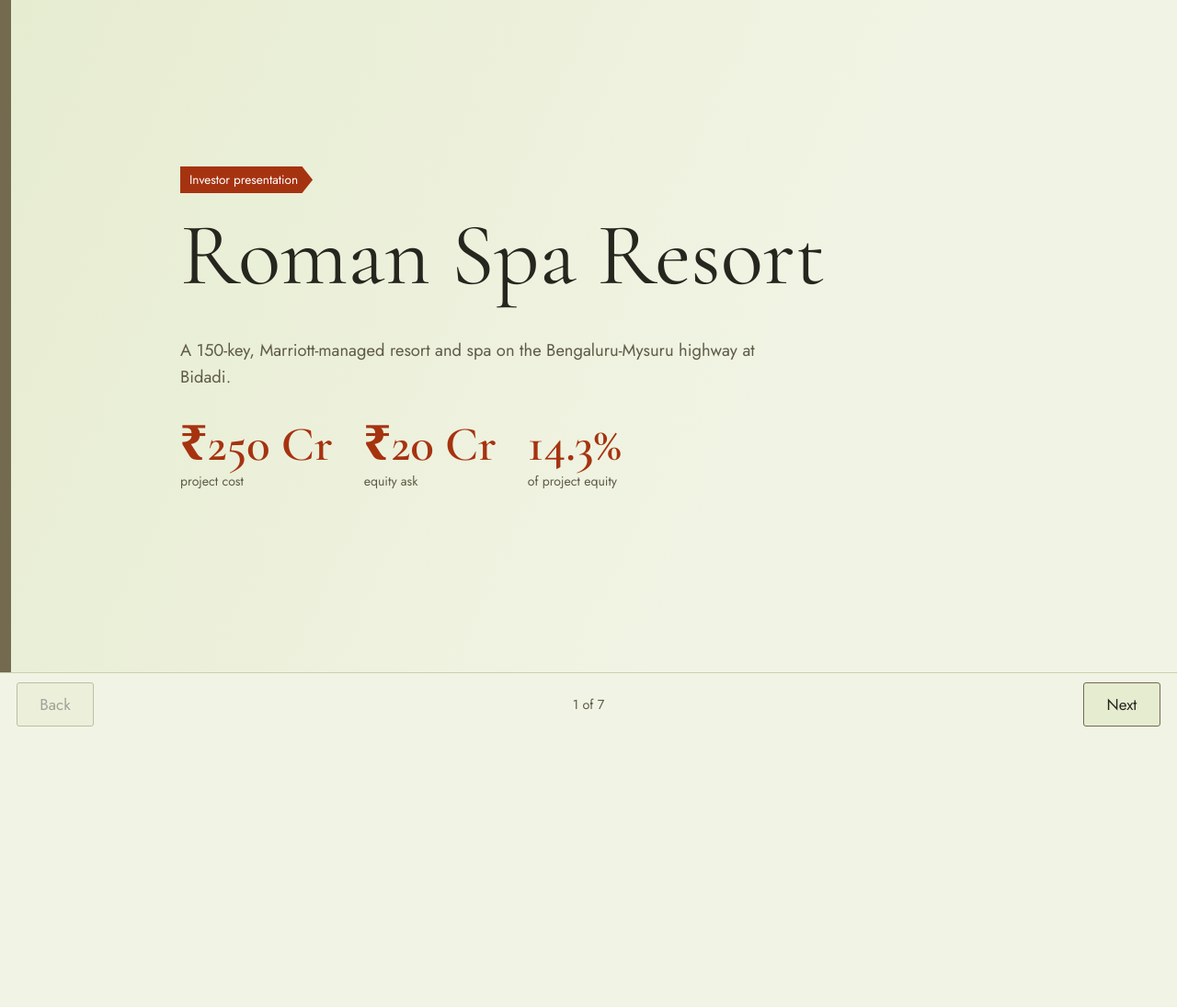
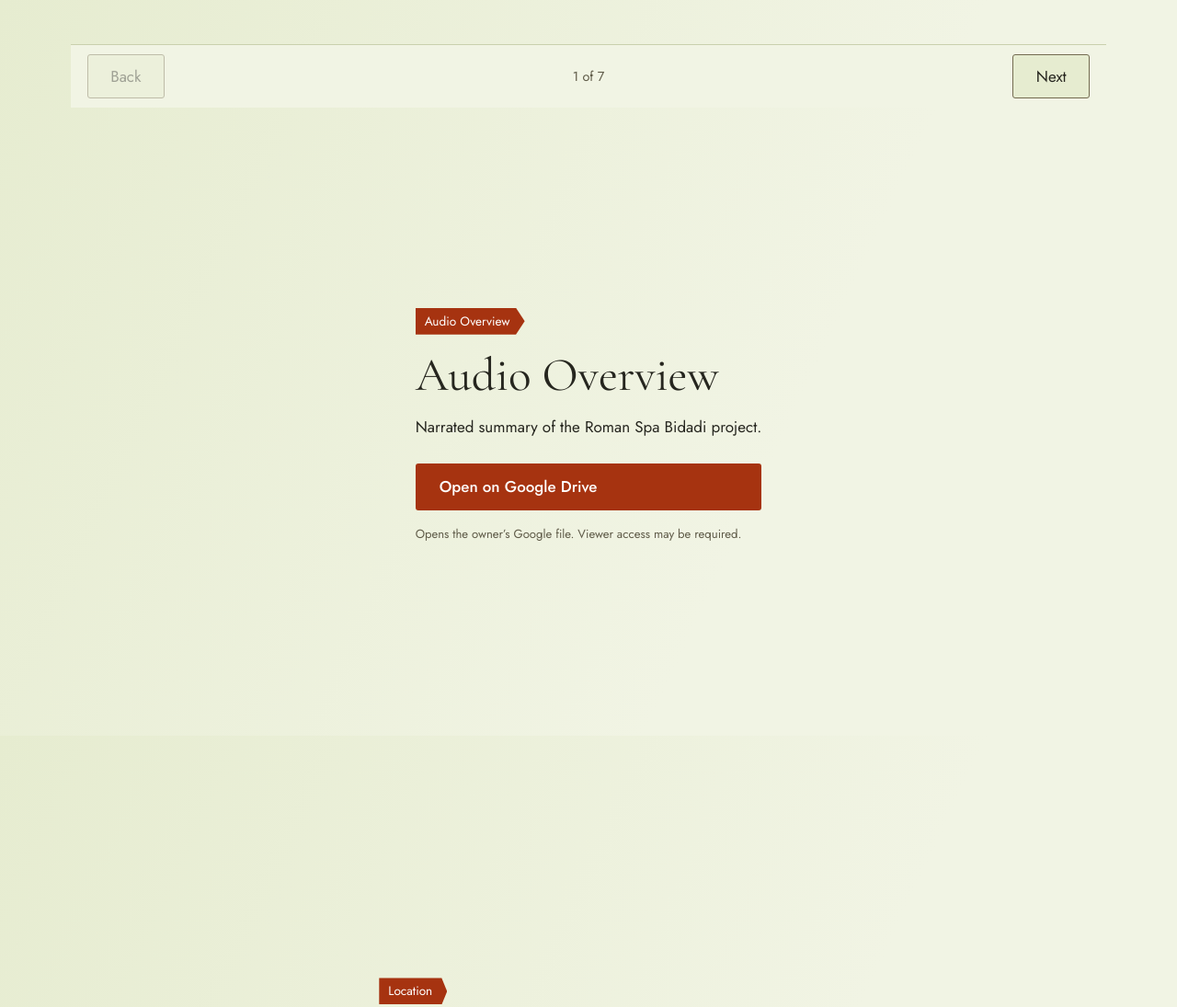
Before and after one commit to gkbharta44-code/Romanspa-Bidadi, a plain HTML site: page roman-spa-pitch-deck.html in a window 1280 px wide. Shown: the top 1095 px of the page at 92% size. Before the commit the page ends 800 px from the top, so only its background shows below. Drawn offline with nearby package versions, Linux system fonts and the light colour scheme.

Commit message:
Add audio overview and site location sections

```diff
--- a/roman-spa-pitch-deck.html
+++ b/roman-spa-pitch-deck.html
@@ -134,3 +134,55 @@
 </script>
 </body>
 </html>
+<!DOCTYPE html>
+<html lang="en"><head><meta charset="utf-8">
+<meta name="viewport" content="width=device-width, initial-scale=1, viewport-fit=cover">
+<title>Roman Spa Resort: Audio Overview</title>
+<link rel="stylesheet" href="https://fonts.googleapis.com/css2?family=Cormorant+Garamond:wght@400;600&family=Jost:wght@300;400;500&display=swap">
+<style>
+:root{--bg:#f1f4e4;--panel:#e6ecd0;--ink:#26261f;--mute:#5f5b48;--brown:#736a50;--rust:#a63310;
+--serif:"Cormorant Garamond",Georgia,serif;--sans:"Jost","Century Gothic",Avenir,"Segoe UI",sans-serif}
+@media(prefers-color-scheme:dark){:root:not([data-theme="light"]){--bg:#1b1e15;--panel:#252a1c;--ink:#ecefdc;--mute:#b3b79b;--brown:#b5aa88;--rust:#e0704a}}
+:root[data-theme="dark"]{--bg:#1b1e15;--panel:#252a1c;--ink:#ecefdc;--mute:#b3b79b;--brown:#b5aa88;--rust:#e0704a}
+*{box-sizing:border-box}
+html,body{height:100%;margin:0}
+body{background:linear-gradient(115deg,var(--panel),var(--bg) 65%);color:var(--ink);font:400 17px/1.55 var(--sans);padding:6vh 6vw;padding-top:calc(6vh + env(safe-area-inset-top,0px))}
+.in{max-width:760px;margin:0 auto}
+h1{font-family:var(--serif);font-weight:400;font-size:clamp(2.2rem,7vw,3.2rem);margin:0 0 .3em}
+.tag{display:inline-block;background:var(--rust);color:#fff;padding:4px 16px 4px 10px;clip-path:polygon(0 0,92% 0,100% 50%,92% 100%,0 100%);font-size:.85rem;margin-bottom:18px}
+p{margin:0 0 1em;max-width:60ch}
+.btn{display:inline-block;margin-top:10px;background:var(--rust);color:#fff;text-decoration:none;padding:12px 26px;border-radius:3px;font-weight:500}
+.btn:hover{opacity:.9}
+img,video{width:100%;border-radius:4px;display:block;margin:14px 0}
+.fine{font-size:.82rem;color:var(--mute);margin-top:16px}
+</style>
+</head><body><div class="in">
+<span class="tag">Audio Overview</span>
+<h1>Audio Overview</h1><p>Narrated summary of the Roman Spa Bidadi project.</p><a class="btn" href="https://drive.google.com/file/d/1c6aNu5UTtM67-Au-j6Py_4rU3XqxzLsX/view?usp=drivesdk" target="_blank" rel="noopener">Open on Google Drive</a><p class="fine">Opens the owner’s Google file. Viewer access may be required.</p>
+</div></body></html>
+<!DOCTYPE html>
+<html lang="en"><head><meta charset="utf-8">
+<meta name="viewport" content="width=device-width, initial-scale=1, viewport-fit=cover">
+<title>Roman Spa Resort: Site Location</title>
+<link rel="stylesheet" href="https://fonts.googleapis.com/css2?family=Cormorant+Garamond:wght@400;600&family=Jost:wght@300;400;500&display=swap">
+<style>
+:root{--bg:#f1f4e4;--panel:#e6ecd0;--ink:#26261f;--mute:#5f5b48;--brown:#736a50;--rust:#a63310;
+--serif:"Cormorant Garamond",Georgia,serif;--sans:"Jost","Century Gothic",Avenir,"Segoe UI",sans-serif}
+@media(prefers-color-scheme:dark){:root:not([data-theme="light"]){--bg:#1b1e15;--panel:#252a1c;--ink:#ecefdc;--mute:#b3b79b;--brown:#b5aa88;--rust:#e0704a}}
+:root[data-theme="dark"]{--bg:#1b1e15;--panel:#252a1c;--ink:#ecefdc;--mute:#b3b79b;--brown:#b5aa88;--rust:#e0704a}
+*{box-sizing:border-box}
+html,body{height:100%;margin:0}
+body{background:linear-gradient(115deg,var(--panel),var(--bg) 65%);color:var(--ink);font:400 17px/1.55 var(--sans);padding:6vh 6vw;padding-top:calc(6vh + env(safe-area-inset-top,0px))}
+.in{max-width:760px;margin:0 auto}
+h1{font-family:var(--serif);font-weight:400;font-size:clamp(2.2rem,7vw,3.2rem);margin:0 0 .3em}
+.tag{display:inline-block;background:var(--rust);color:#fff;padding:4px 16px 4px 10px;clip-path:polygon(0 0,92% 0,100% 50%,92% 100%,0 100%);font-size:.85rem;margin-bottom:18px}
+p{margin:0 0 1em;max-width:60ch}
+.btn{display:inline-block;margin-top:10px;background:var(--rust);color:#fff;text-decoration:none;padding:12px 26px;border-radius:3px;font-weight:500}
+.btn:hover{opacity:.9}
+img,video{width:100%;border-radius:4px;display:block;margin:14px 0}
+.fine{font-size:.82rem;color:var(--mute);margin-top:16px}
+</style>
+</head><body><div class="in">
+<span class="tag">Location</span>
+<h1>Site Location</h1><p>Bidadi, near Bengaluru, Karnataka, on SH17 leading to Mysuru.</p><a class="btn" href="https://maps.app.goo.gl/x3zacAQsBTEbHmJX8" target="_blank" rel="noopener">Open in Google Maps</a>
+</div></body></html>
```
